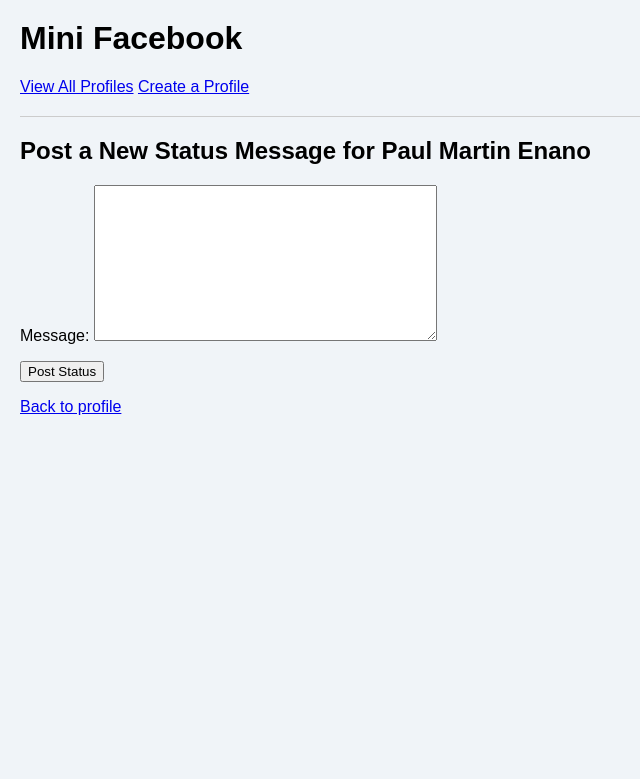
After one commit to enano1/mini-facebook, a Django app: page /profile/1/create_status/ in a window 1280 px wide. The commit adds this page. Shown: the top 779 px of the page, without its empty margins (0-640 px from the left). Run offline with Django 5.2, Linux system fonts and the light colour scheme; data comes from the database, SQL or seed files in the repository; both versions use the stored data as it was after the commit.

Commit message:
changed for t4a6

```diff
--- a/mini_fb/forms.py
+++ b/mini_fb/forms.py
@@ -1,8 +1,14 @@
 # In mini_fb/forms.py
 from django import forms
-from .models import Profile
+from .models import Profile, StatusMessage
+
 
 class CreateProfileForm(forms.ModelForm):
     class Meta:
         model = Profile
         fields = ['fname', 'lname', 'city', 'email', 'image_url']
+
+class CreateStatusMessageForm(forms.ModelForm):
+    class Meta:
+        model = StatusMessage
+        fields = ['message']
--- /dev/null
+++ b/mini_fb/templates/mini_fb/create_status_form.html
@@ -0,0 +1,14 @@
+<!-- templates/mini_fb/create_status_form.html -->
+{% extends 'mini_fb/base.html' %}
+
+{% block content %}
+    <div class="form-container">
+        <h2>Post a New Status Message for {{ profile.fname }} {{ profile.lname }}</h2>
+        <form method="POST" class="styled-form">
+            {% csrf_token %}
+            {{ form.as_p }}
+            <button type="submit" class="form-button">Post Status</button>
+        </form>
+        <a href="{% url 'show_profile' profile.pk %}" class="back-link">Back to profile</a>
+    </div>
+{% endblock %}
--- a/mini_fb/urls.py
+++ b/mini_fb/urls.py
@@ -5,6 +5,8 @@ urlpatterns = [
     path('', views.ShowAllProfilesView.as_view(), name='show_all_profiles'),
     path('profile/<int:pk>/', views.ShowProfilePageView.as_view(), name='show_profile'),
     path('create_profile/', views.CreateProfileView.as_view(), name='create_profile'),
+    path('profile/<int:pk>/create_status/', views.CreateStatusMessageView.as_view(), name='create_status'),
+
 
 
 ]
--- a/mini_fb/views.py
+++ b/mini_fb/views.py
@@ -1,15 +1,14 @@
-from django.shortcuts import render
+from django.urls import reverse
+from django.views.generic import ListView, DetailView, CreateView
+from .forms import CreateProfileForm, CreateStatusMessageForm
+from .models import Profile
 
-# Create your views here.
-from django.views.generic import ListView
-from .models import Profile
 
 class ShowAllProfilesView(ListView):
     template_name = 'mini_fb/show_all_profiles.html'
     model = Profile
     context_object_name = 'profiles'
 
-from django.views.generic.detail import DetailView
 
 class ShowProfilePageView(DetailView):
     model = Profile
@@ -17,7 +16,6 @@ class ShowProfilePageView(DetailView):
     context_object_name = 'profile'
 
 
-# In mini_fb/views.py
 from django.urls import reverse
 from django.views.generic.edit import CreateView
 from .forms import CreateProfileForm
@@ -28,3 +26,32 @@ class CreateProfileView(CreateView):
 
     def get_success_url(self):
         return reverse('show_profile', args=[self.object.pk])
+
+
+
+class CreateStatusMessageView(CreateView):
+    form_class = CreateStatusMessageForm
+    template_name = 'mini_fb/create_status_form.html'
+
+    def get_context_data(self, **kwargs):
+        """
+        Add the profile to the context.
+        """
+        context = super().get_context_data(**kwargs)
+        profile = Profile.objects.get(pk=self.kwargs['pk'])
+        context['profile'] = profile
+        return context
+
+    def form_valid(self, form):
+        """
+        Set the profile for the status message before saving.
+        """
+        profile = Profile.objects.get(pk=self.kwargs['pk'])
+        form.instance.profile = profile
+        return super().form_valid(form)
+
+    def get_success_url(self):
+        """
+        Redirect back to the profile page after posting the status message.
+        """
+        return reverse('show_profile', args=[self.kwargs['pk']])
--- a/static/mini_fb/minifbstyles.css
+++ b/static/mini_fb/minifbstyles.css
@@ -1,68 +1,90 @@
-/* General body styling */
 body {
     font-family: Arial, sans-serif;
     margin: 20px;
-    padding-left: 100px;
-    padding-right: 100px;
-    background-color: #bed8ed;
-
+    background-color: #f0f4f8;
 }
 
-.profile-grid {
-    display: grid;
-    grid-template-columns: repeat(5, 1fr);
-    gap: 20px;
-    margin-top: 20px;
+.profile-container {
+    background-color: #ffffff;
+    border-radius: 10px;
+    padding: 30px;
+    box-shadow: 0px 4px 12px rgba(0, 0, 0, 0.1);
+    max-width: 800px;
+    margin: auto;
 }
 
-.profile-card {
-    background-color: #ffffff;
-    border: 1px solid #ccc;
-    padding: 15px;
-    border-radius: 8px;
-    text-align: center;
-    box-shadow: 0px 4px 8px rgba(78, 75, 75, 0.1);
+.profile-header {
+    display: flex;
+    align-items: center;
+    margin-bottom: 20px;
 }
 
-.profile-image {
-    width: 75px;
-    height: 75px;
+.profile-large-image {
+    width: 100px !important;
+    height: 100px !important;
     object-fit: cover;
     border-radius: 50%;
+    margin-right: 20px;
+    border: 3px solid #1a81c6;
+}
+
+.profile-header-info {
+    flex-grow: 1;
+}
+
+.profile-header-info h2 {
+    font-size: 2em;
+    color: #1a81c6;
+    margin: 0;
+}
+
+.profile-location, .profile-email {
+    font-size: 1.1em;
+    color: #666;
+    margin: 5px 0;
+}
+
+.status-messages-list {
+    list-style-type: none;
+    padding: 0;
+}
+
+.status-message-item {
+    background-color: #e9f7ff;
+    border: 1px solid #1a81c6;
+    border-radius: 5px;
+    padding: 15px;
     margin-bottom: 10px;
 }
 
-.profile-name {
-    font-weight: bold;
-    font-size: 1.1em;
-    color: #1a81c6;
+.status-message-timestamp {
+    font-size: 0.9em;
+    color: #888;
+    margin-bottom: 5px;
 }
 
-.profile-city {
-    color: #666;
+.status-message-text {
+    font-size: 1.1em;
+    color: #333;
 }
 
-.facebook {
-    color: #1a81c6;
+.profile-button {
+    display: inline-block;
+    padding: 10px 20px;
+    background-color: #1a81c6;
+    color: #ffffff;
+    border-radius: 5px;
+    text-decoration: none;
+    margin-top: 20px;
     font-weight: bold;
 }
 
-.profilebutton {
-    color: #1a81c6;
-    font-weight: bold;
-    border: none;
-    background: none;
-    padding: 0;
-    margin: 0;
-    cursor: pointer;
-    text-align: center;
-}
-
-h1 {
-    font-size: 2em;
-    color: #333;
+.profile-button:hover {
+    background-color: #155e94;
 }
 
 hr {
-    color: #333;
+    border: none;
+    border-top: 1px solid #ccc;
+    margin: 20px 0;
 }
```
Also changed, not shown: mini_fb/templates/mini_fb/create_profile_form.html (+10 -8 lines), mini_fb/templates/mini_fb/show_profile.html (+23 -13 lines), db.sqlite3.
